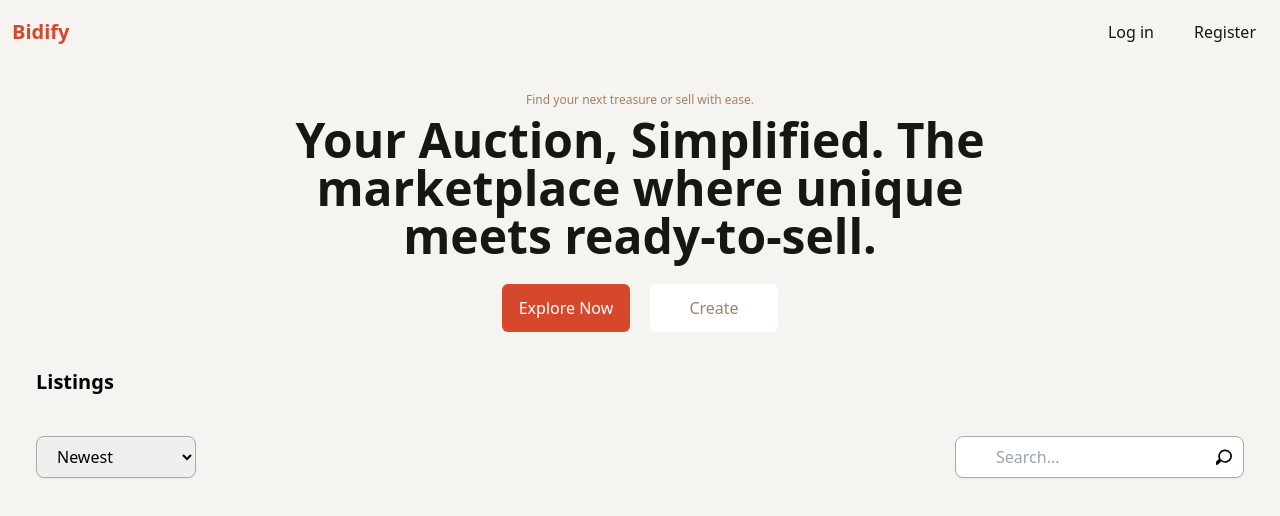
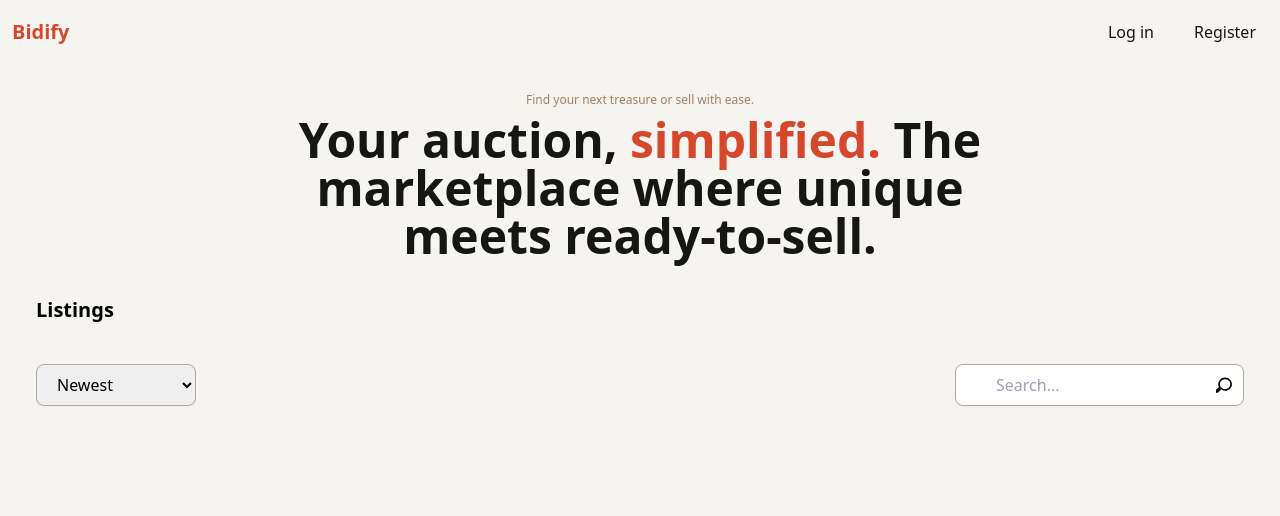
Before and after one commit to sofietoender/bidify-app, a website built with Vite: page index.html in a window 1280 px wide. Built offline with nearby package versions, Linux system fonts and the light colour scheme; no server answers.

Commit message:
updated hero

```diff
--- a/index.html
+++ b/index.html
@@ -14,12 +14,8 @@
 			<div class="hero-content m-7 max-w-screen-lg mx-auto text-center">
 				<p class="text-xs text-brown">Find your next treasure or sell with ease.</p>
 				<h1 class="mt-2 font-semibold text-customblack text-2xl sm:text-3xl md:text-4xl lg:text-5xl md:max-w-3xl md:w-full md:mx-auto md:leading-relaxed">
-					Your Auction, Simplified. The marketplace where unique meets ready-to-sell.
+					Your auction,<span class="text-red"> simplified.</span> The marketplace where unique meets ready-to-sell.
 				</h1>
-				<div class="mt-6 flex justify-center">
-					<button class="mr-5 w-32 rounded-md bg-red p-3 text-center text-s font-medium text-white">Explore Now</button>
-					<button class="w-32 rounded-md bg-white p-3 text-center text-s text-brown border-red">Create</button>
-				</div>
 			</div>
 		</section>
 
```
